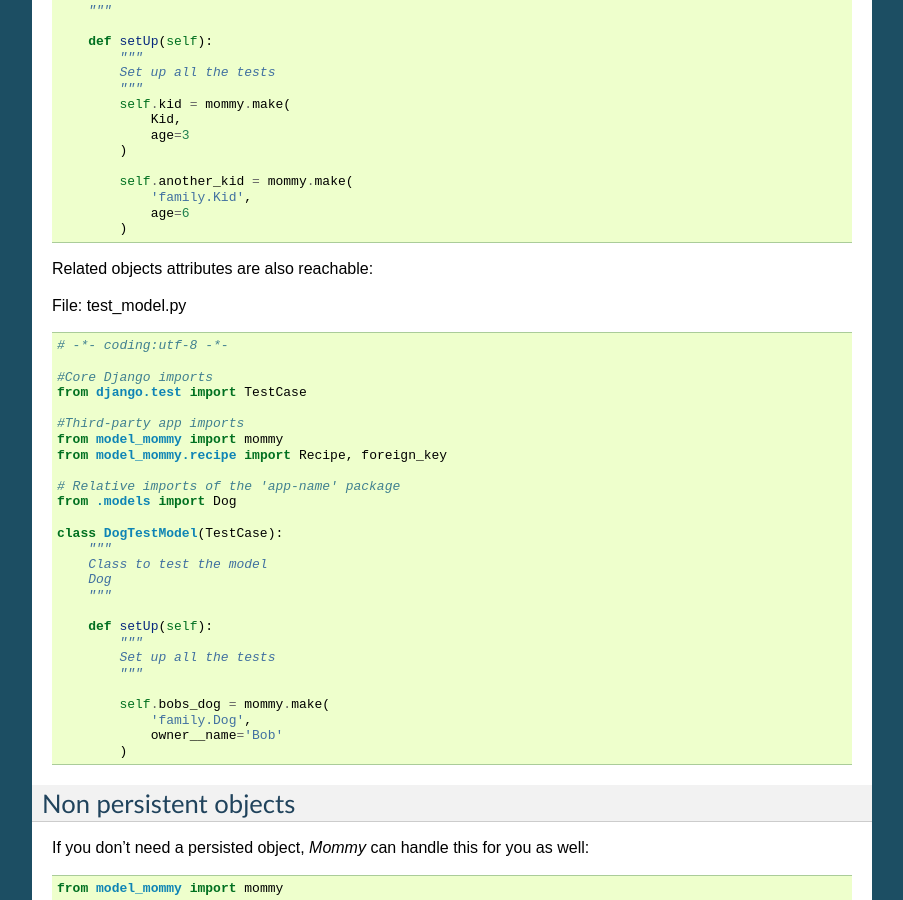
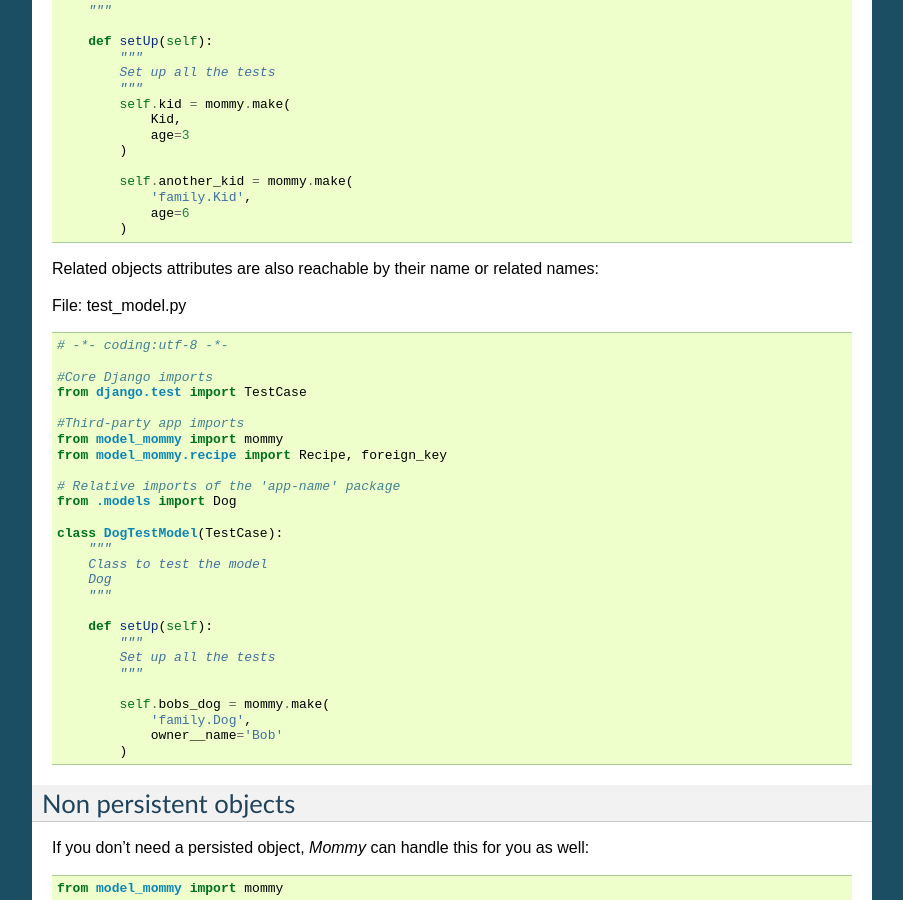
Before and after one commit to berinhard/model_mommy, a Sphinx documentation site: the page built from docs/source/basic_usage.rst, in a window 1280 px wide and 900 px high, scrolled down 3160 px. Shown: the whole window, without its empty margins (198-1101 px from the left). Built offline with Sphinx 7.4.7, drawn with Linux system fonts in a browser that asks for light colours.

Commit message:
Add doc to related name creation

```diff
--- a/docs/source/basic_usage.rst
+++ b/docs/source/basic_usage.rst
@@ -203,7 +203,7 @@
                 age=6
             )
 
-Related objects attributes are also reachable:
+Related objects attributes are also reachable by their name or related names:
 
 File: test_model.py ::
 
@@ -234,6 +234,7 @@
                 'family.Dog',
                 owner__name='Bob'
             )
+
 
 Non persistent objects
 ----------------------
```
